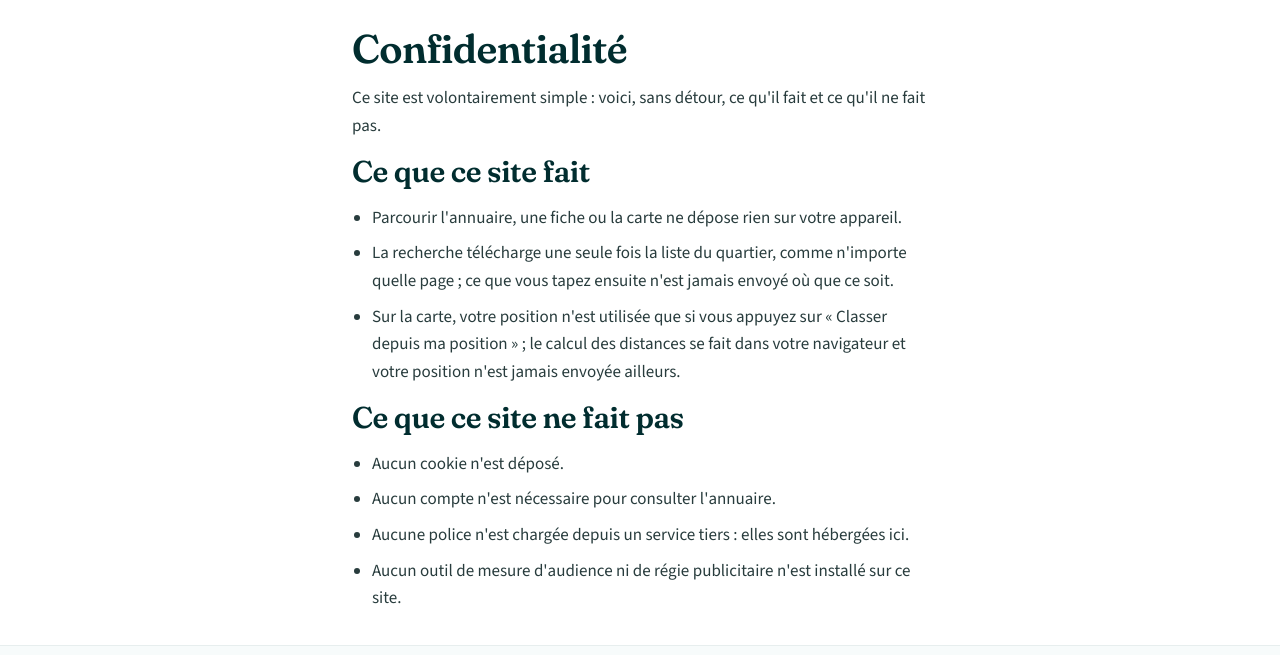
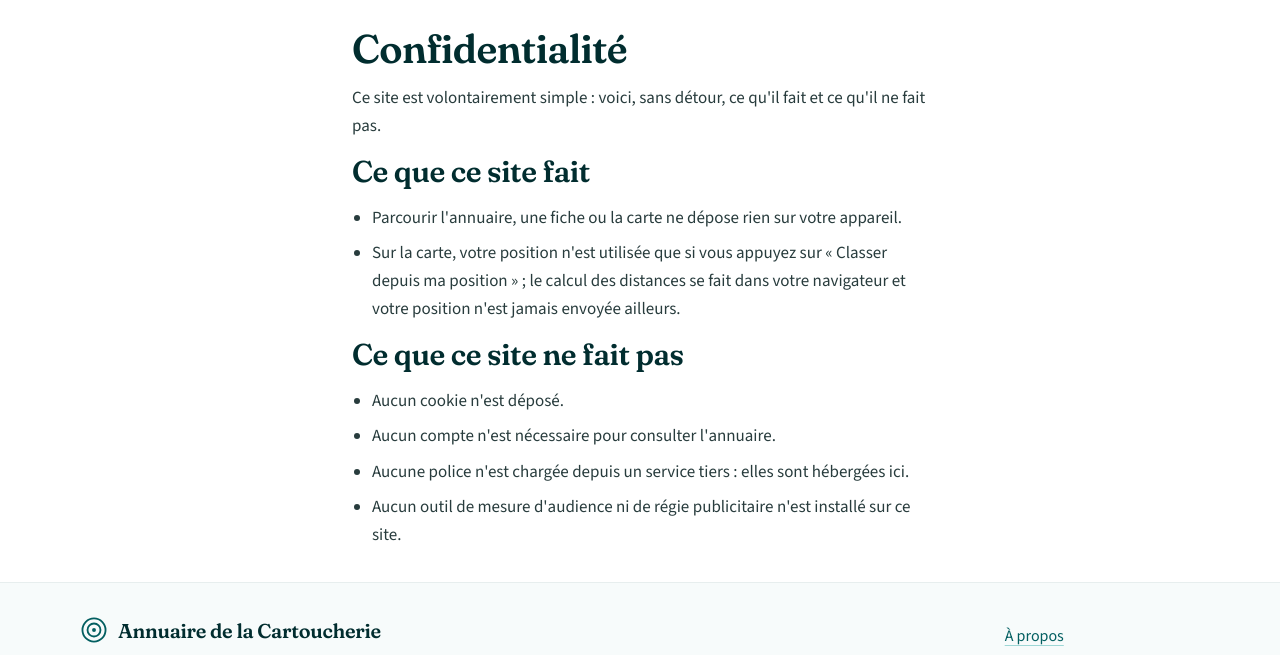
Before and after one commit to AdrienLemaire/annuaire-cartoucherie, an Astro site: page /confidentialite in a window 1280 px wide. Shown: the part 70-725 px from the top of the page. Built offline with nearby package versions, Linux system fonts and the light colour scheme; Astro itself is replaced by a stand-in of ours.

Commit message:
fix: remove unverified search privacy claim

```diff
--- a/src/components/SearchBar.astro
+++ b/src/components/SearchBar.astro
@@ -58,7 +58,6 @@ const { withColly = false, value = "", action = "/annuaire" } = Astro.props;
             {COPY.searchSubmit}
           </button>
         </div>
-        <p class="mt-3 px-1 text-etiquette tracking-normal text-neutre-700">{COPY.searchLocal}</p>
       </form>
     </div>
   ) : (
--- a/src/lib/copy.ts
+++ b/src/lib/copy.ts
@@ -67,12 +67,12 @@ export const COPY = {
   searchLabel: "Un métier, un prénom, un besoin",
   searchPlaceholder: "électricien, yoga…",
   searchSubmit: "Trouver",
-  // What's true (spec §5 "Search index"): the whole member index is fetched once, like any
-  // other page asset, and every search/filter/map computation after that runs against it
-  // locally. What's promised here is the part visitors actually care about — not "zero
-  // network requests" (false: the index download is one), but that what they type is never
-  // sent anywhere. task-11-report.md, "fix round 2" — corrects an earlier, stronger claim.
-  searchLocal: "Ce que vous tapez ne quitte jamais votre téléphone : la recherche se fait dans la liste déjà chargée sur votre appareil.",
+  // No searchLocal key here: today the search bar is a plain method="get" form (Task 12
+  // hasn't landed — no src/client interception, no index file), so submitting it sends
+  // ?q=<query> to the host as a normal navigation. There is no true one-clause claim to
+  // make about that yet. Task 12 adds the client-side index and, with it, this string —
+  // re-verified against the built site at that point, not restored from here.
+  // (task-11-report.md, "fix round 4")
   searchEmpty: "Personne ne correspond à cette recherche.",
   searchSuggest: "Vous connaissez quelqu'un ?",
   // The mailto: subject when a visitor offers a name for an empty category
@@ -239,13 +239,9 @@ export const COPY = {
   privacyIntro: "Ce site est volontairement simple : voici, sans détour, ce qu'il fait et ce qu'il ne fait pas.",
   privacyDoesTitle: "Ce que ce site fait",
   privacyDoesBrowsing: "Parcourir l'annuaire, une fiche ou la carte ne dépose rien sur votre appareil.",
-  // Same fact as searchLocal (spec §5), worded for this list rather than reusing that string
-  // verbatim: it names the one network request the claim doesn't cover (the index download)
-  // instead of leaving it implicit, so this page and the search bar's own reassurance agree
-  // rather than one looking stronger than the other.
-  privacyDoesSearch:
-    "La recherche télécharge une seule fois la liste du quartier, comme n'importe quelle page ; " +
-    "ce que vous tapez ensuite n'est jamais envoyé où que ce soit.",
+  // No privacyDoesSearch key: see the comment by searchLabel in this same file. A plain
+  // GET form sends the typed query to the host today, so there is no true claim to make
+  // here yet (task-11-report.md, "fix round 4").
   privacyDoesGeo:
     "Sur la carte, votre position n'est utilisée que si vous appuyez sur « Classer depuis ma " +
     "position » ; le calcul des distances se fait dans votre navigateur et votre position n'est " +
--- a/src/pages/confidentialite.astro
+++ b/src/pages/confidentialite.astro
@@ -15,7 +15,6 @@ const title = `${COPY.footerPrivacy} — ${COPY.brandEyebrow} ${COPY.brandName}`
   <h2 class="ff text-nom text-teal-900">{COPY.privacyDoesTitle}</h2>
   <ul class="list-disc space-y-2 pl-5">
     <li>{COPY.privacyDoesBrowsing}</li>
-    <li>{COPY.privacyDoesSearch}</li>
     <li>{COPY.privacyDoesGeo}</li>
   </ul>
 
```
